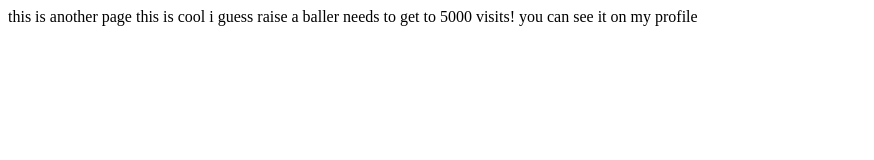
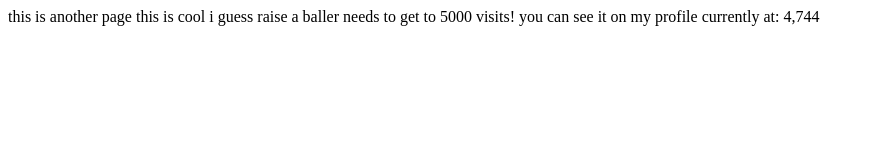
Before and after one commit to TrainerJaden2/UltimateBuildHTTPTesting.github.io, a plain HTML site: page myPage.html in a window 1280 px wide. Shown: the whole page, without its empty margins (0-874 px from the left). Drawn offline with Linux system fonts and the light colour scheme.

Commit message:
Add files via upload

```diff
--- a/myPage.html
+++ b/myPage.html
@@ -6,5 +6,6 @@ this is cool i guess
 
 raise a baller needs to get to 5000 visits!
 you can see it on my profile
+currently at: 4,744
 </body>
 </html>
```
